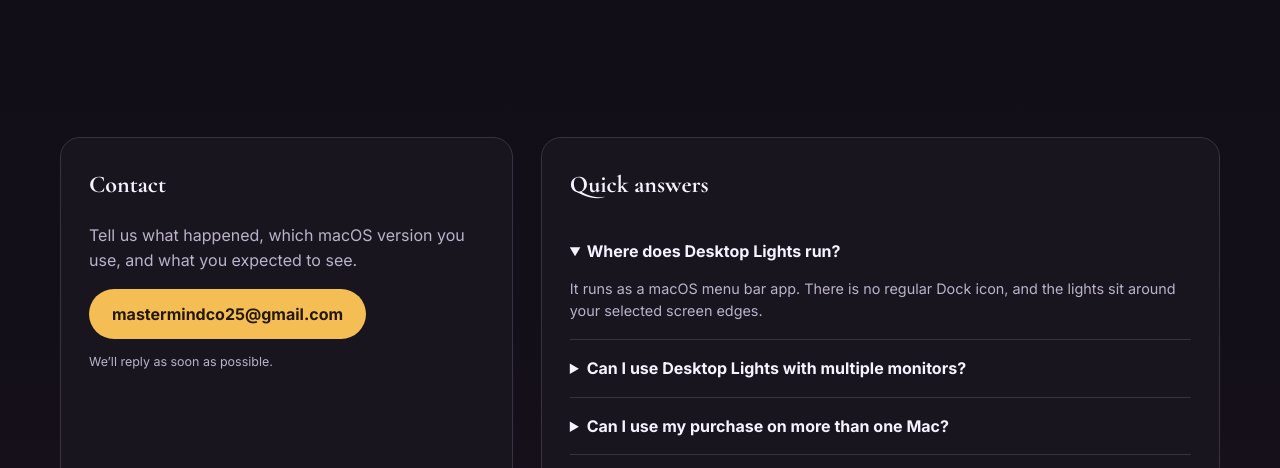
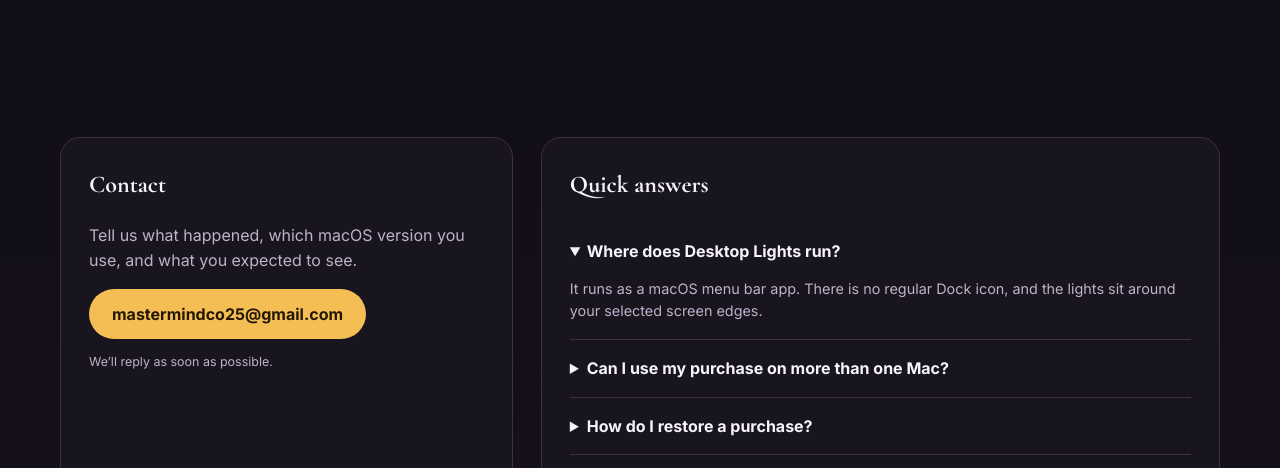
Before and after one commit to astronomiku/desktoplights, a plain HTML site: page support.html in a window 1280 px wide. Shown: the part 315-783 px from the top of the page. Drawn offline with nearby package versions, Linux system fonts and the light colour scheme.

Commit message:
Add files via upload

```diff
--- a/support.html
+++ b/support.html
@@ -1,5 +1,5 @@
 <!doctype html><html lang="en"><head><meta charset="utf-8"><meta name="viewport" content="width=device-width,initial-scale=1"><link rel="icon" type="image/png" sizes="64x64" href="images/favicon.png?v=2"><link rel="apple-touch-icon" sizes="512x512" href="images/apple-touch-icon.png?v=2"><title>Support — Desktop Lights</title><meta name="description" content="Help and contact information for Desktop Lights."><link rel="preconnect" href="https://fonts.googleapis.com"><link rel="preconnect" href="https://fonts.gstatic.com" crossorigin><link href="https://fonts.googleapis.com/css2?family=Cormorant+Garamond:wght@500;600;700&family=Inter:wght@400;600;700&display=swap" rel="stylesheet"><link rel="stylesheet" href="css/site.css"></head><body>
 <header class="header"><nav class="wrap nav"><a class="brand" href="index.html">Desktop Lights</a><div class="nav-links"><a href="index.html">Home</a><a href="features.html">Features</a><a href="collections.html">Collections</a><a href="pricing.html">Pricing</a><a aria-current="page" href="support.html">Support</a><a class="nav-buy" href="https://apps.apple.com/app/6809770698" target="_blank" rel="noopener">Download on the Mac App Store</a></div></nav></header>
 <main><section class="page-hero"><div class="wrap"><p class="kicker">Help when you need it</p><h1>Desktop Lights support.</h1><p class="lede">Installation questions, purchase help, bug reports, and ideas are all welcome.</p></div></section><section class="section"><div class="wrap support-grid"><aside class="support-card"><h2>Contact</h2><p>Tell us what happened, which macOS version you use, and what you expected to see.</p><a class="button primary" href="mailto:mastermindco25@gmail.com?subject=Desktop%20Lights%20Support">mastermindco25@gmail.com</a><p class="micro">We’ll reply as soon as possible.</p></aside><div class="faq"><h2>Quick answers</h2>
-<details open><summary>Where does Desktop Lights run?</summary><p>It runs as a macOS menu bar app. There is no regular Dock icon, and the lights sit around your selected screen edges.</p></details><details><summary>Can I use Desktop Lights with multiple monitors?</summary><p>Yes. Install Desktop Lights once, and it decorates every display connected to your Mac using the same selected style and settings.</p></details><details><summary>Can I use my purchase on more than one Mac?</summary><p>Yes. Install Desktop Lights on another Mac using the same Apple Account that made the purchase, then choose Restore Purchases inside the app. Eligible non-consumable collection purchases will unlock without being purchased again.</p></details><details><summary>How do I restore a purchase?</summary><p>Use Restore Purchases inside Desktop Lights. The Mac App Store securely restores eligible purchases associated with your Apple Account.</p></details><details><summary>Do the lights work offline?</summary><p>Yes. Installed collections and your saved settings remain available offline.</p></details><details><summary>How do I turn the lights off quickly?</summary><p>Use the menu bar control or your configured keyboard shortcut.</p></details><details><summary>Does the app record my screen?</summary><p>No. Desktop Lights does not capture your screen, read your documents, or track your activity.</p></details>
+<details open><summary>Where does Desktop Lights run?</summary><p>It runs as a macOS menu bar app. There is no regular Dock icon, and the lights sit around your selected screen edges.</p></details><details><summary>Can I use my purchase on more than one Mac?</summary><p>Yes. Install Desktop Lights on another Mac using the same Apple Account that made the purchase, then choose Restore Purchases inside the app. Eligible non-consumable collection purchases will unlock without being purchased again.</p></details><details><summary>How do I restore a purchase?</summary><p>Use Restore Purchases inside Desktop Lights. The Mac App Store securely restores eligible purchases associated with your Apple Account.</p></details><details><summary>Do the lights work offline?</summary><p>Yes. Installed collections and your saved settings remain available offline.</p></details><details><summary>How do I turn the lights off quickly?</summary><p>Use the menu bar control or your configured keyboard shortcut.</p></details><details><summary>Does the app record my screen?</summary><p>No. Desktop Lights does not capture your screen, read your documents, or track your activity.</p></details>
 </div></div></section></main><footer class="footer"><div class="wrap footer-inner"><span>© 2026 Michiko Yamamoto</span><div class="footer-links"><a href="support.html">Support</a><a href="privacy.html">Privacy</a><span>Not affiliated with Apple Inc.</span></div></div></footer></body></html>
```
Also changed, not shown: pricing.html (+1 -1 lines).
